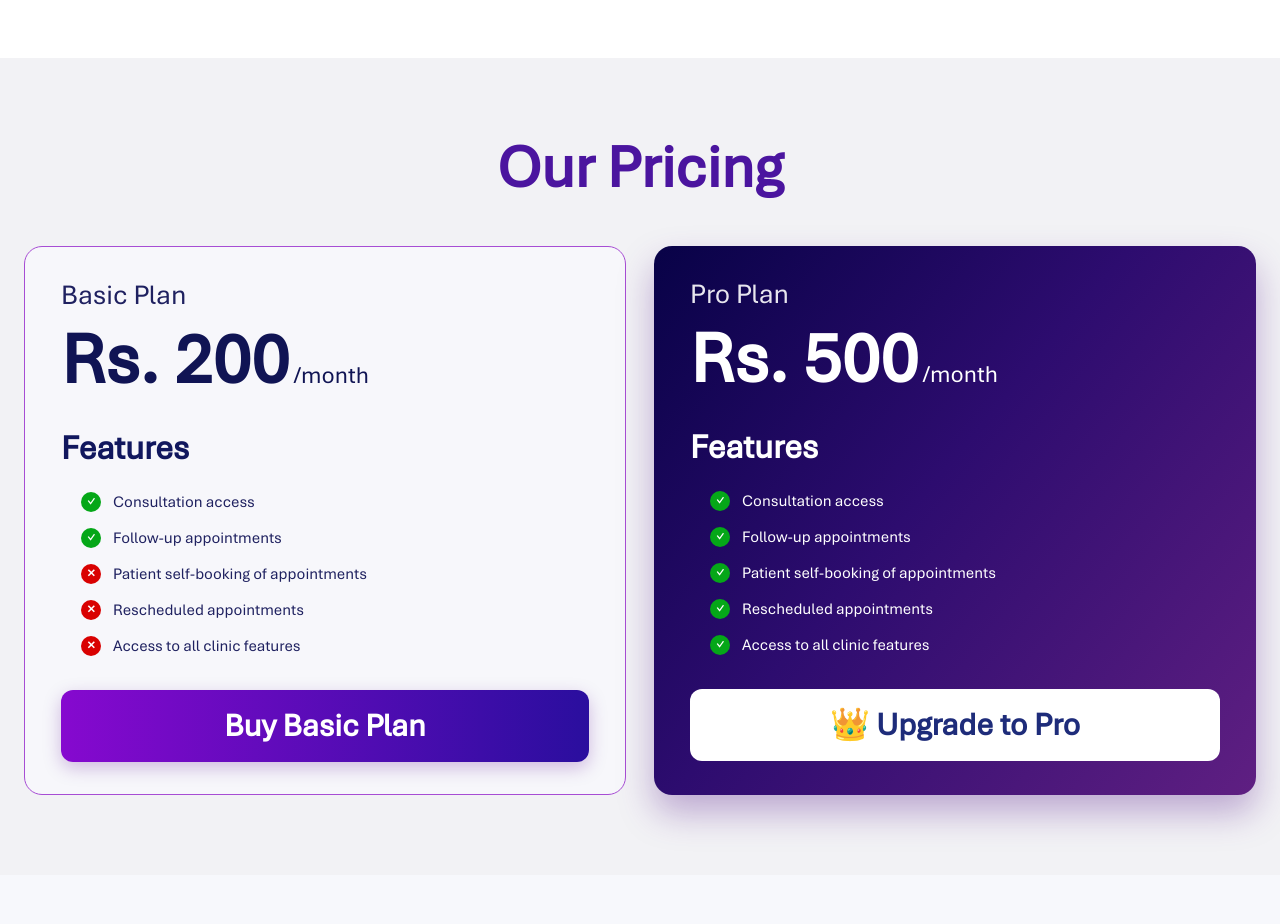
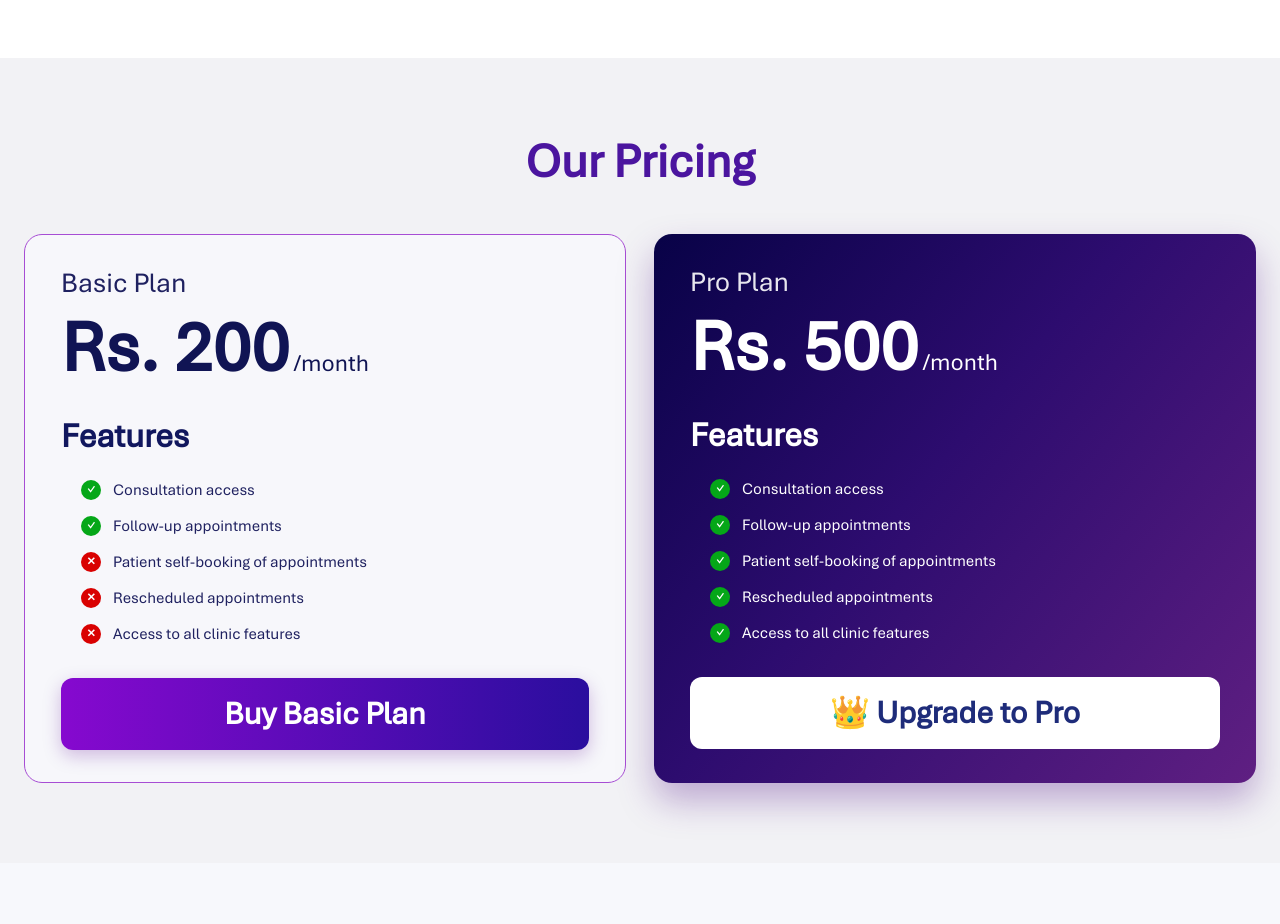
Before and after one commit to AmanDwivedi9335/clinic-portpolio, a Next.js app: page /doctors in a window 1280 px wide. Shown: the part 2200-3124 px from the top of the page. Built offline with nearby package versions, Linux system fonts and the light colour scheme.

Commit message:
section updated

```diff
--- a/src/components/DoctorHome/DoctorPricing.js
+++ b/src/components/DoctorHome/DoctorPricing.js
@@ -40,7 +40,7 @@ export default function DoctorPricing() {
   return (
     <section className="bg-[#f2f2f5] py-16 md:py-20">
       <div className="mx-auto max-w-7xl px-4 md:px-6">
-        <h2 className="text-center text-4xl font-extrabold text-[#4b159f] md:text-6xl">Our Pricing</h2>
+        <h2 className="text-center text-5xl font-extrabold text-[#4b159f] md:text-5xl">Our Pricing</h2>
 
         <div className="mt-12 grid gap-7 lg:grid-cols-2">
           <div className="rounded-[18px] border border-[#a74dd4] bg-[#f7f7fb] px-7 py-8 md:px-9">
```
